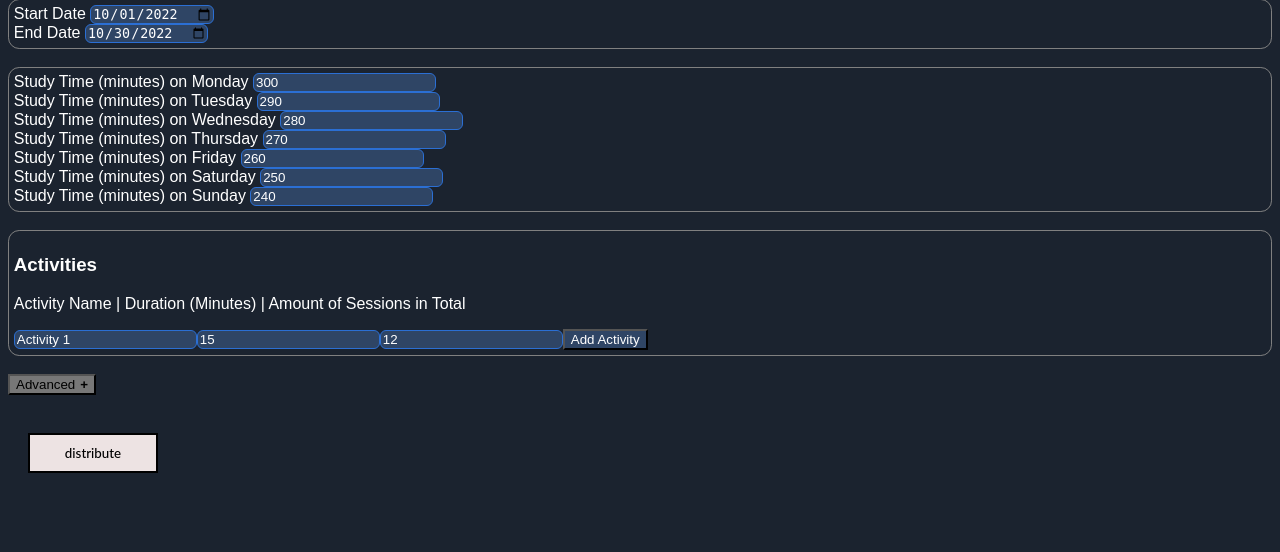
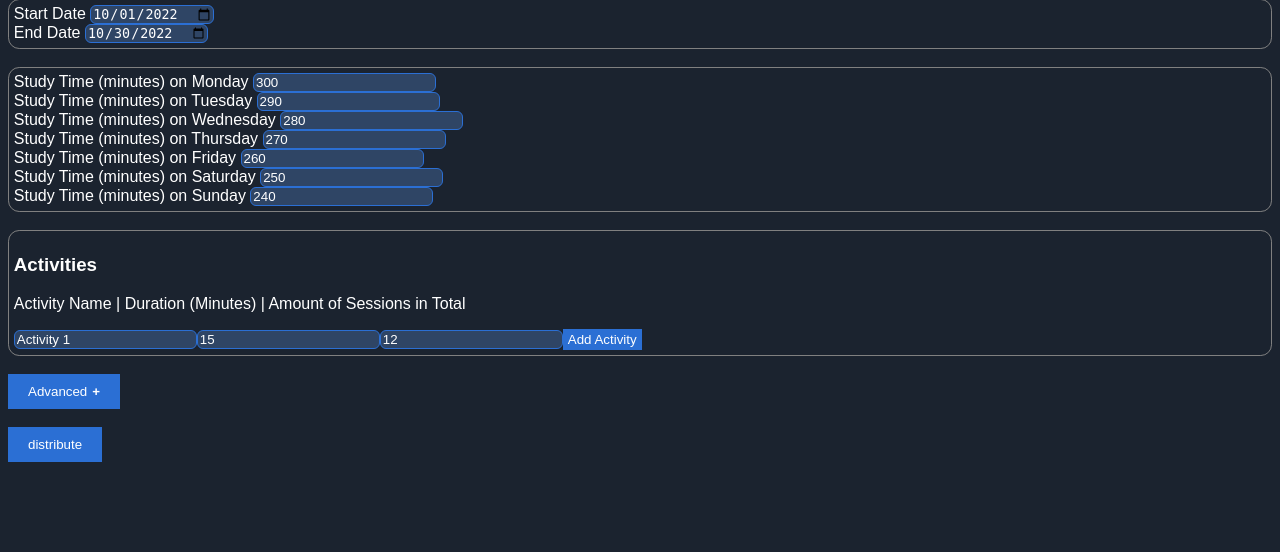
Before and after one commit to VulcanWM/distribute-time, a Flask app: page / in a window 1280 px wide. Shown: the part 81-633 px from the top of the page. Run offline with Flask 2, Linux system fonts and the light colour scheme.

Commit message:
change button css

```diff
--- a/static/collapsible.css
+++ b/static/collapsible.css
@@ -1,11 +1,3 @@
-.collapsible {
-  background-color: #777;
-}
-
-.active, .collapsible:hover {
-  background-color: #555;
-}
-
 .collapsible:after {
   content: '\002B';
   font-weight: bold;
--- a/static/style.css
+++ b/static/style.css
@@ -48,65 +48,20 @@ a:hover {
   border-radius: 0.7em;
 }
 
-.add {
-  background-color: #2f4565;
+button {
+  background-color: #2b6fd4;
   color: white;
+  padding: 10px 20px;
+  text-align: center;
+  text-decoration: none;
+  display: inline-block;
+  border: none;
 }
 
-.add:hover {
-  background-color: #304f7e;
-  color: white;
+button:hover {
+  background-color: #3464ad;
 }
 
-.button {
-  margin: 20px;
-  outline: none;
-  width: 130px;
-  height: 40px;
-  padding: 10px 25px;
-  border: 2px solid #000;
-  font-family: 'Lato', sans-serif;
-  font-weight: 500;
-  background: transparent;
-  cursor: pointer;
-  transition: all 0.3s ease;
-  position: relative;
-  display: inline-block;
-  z-index: 2;
-  transition: all 0.3s ease;
-  overflow: hidden;
-  background-color: #ede3e3;
-  color: black;
+.add {
+  padding: 3px 5px;
 }
-
-.download {
-  width: 150px;
-  height: 80px;
-}
-
-.button:after {
-  position: absolute;
-  content: " ";
-  z-index: -1;
-  top: 0;
-  left: 0;
-  width: 100%;
-  height: 100%;
-  transition: all 0.3s ease;
-}
-.button:hover {
-  box-shadow:  4px 4px 6px 0 rgba(255,255,255,.5),
-              -4px -4px 6px 0 rgba(116, 125, 136, .2),
-    inset -4px -4px 6px 0 rgba(255,255,255,.5),
-    inset 4px 4px 6px 0 rgba(116, 125, 136, .3);
-  color: #fff;
-}
-.button:hover:after {
-  -webkit-transform: scale(2) rotate(180deg);
-  transform: scale(2) rotate(180deg);
-  background: #000;
-  box-shadow:  4px 4px 6px 0 rgba(255,255,255,.5),
-              -4px -4px 6px 0 rgba(116, 125, 136, .2),
-    inset -4px -4px 6px 0 rgba(255,255,255,.5),
-    inset 4px 4px 6px 0 rgba(116, 125, 136, .3);
-}
```
Also changed, not shown: functions.py (+12 -12 lines).
